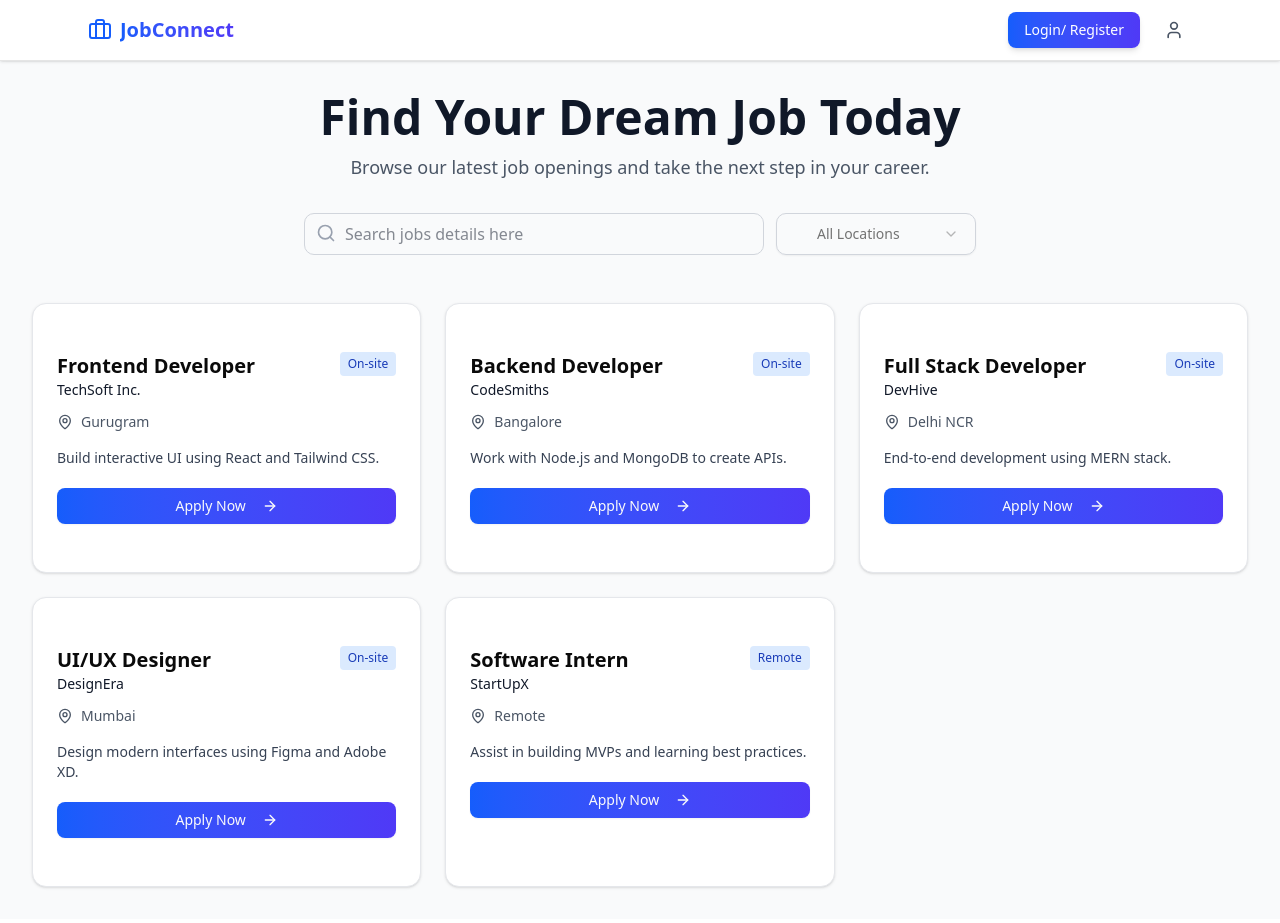
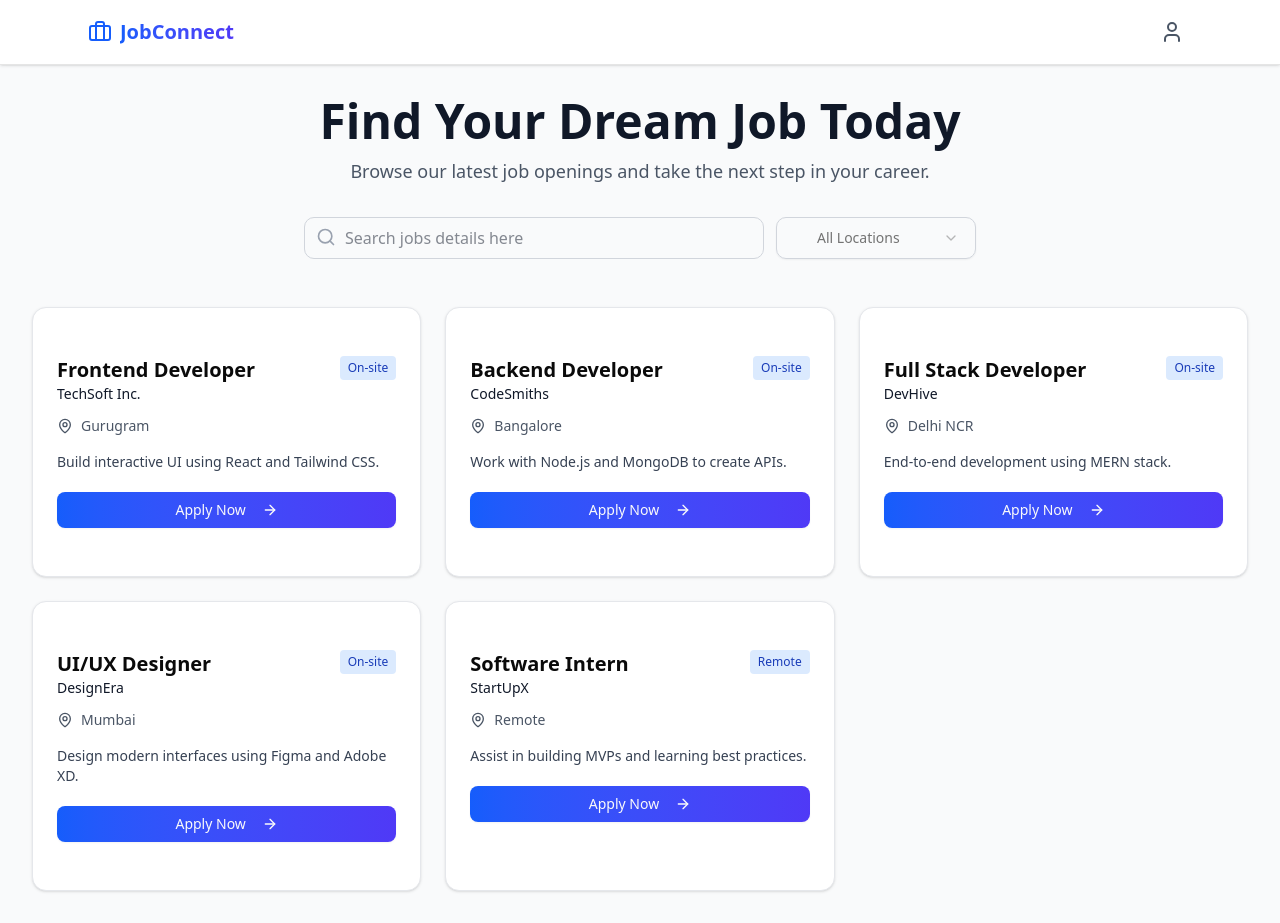
Before and after one commit to pranjalsachan9935/Job-Application-MERN, a React (Vite) app in the folder Frontend/: page / in a window 1280 px wide. Built offline with nearby package versions, Linux system fonts and the light colour scheme.

Commit message:
Added Logout option with updated logo.

```diff
--- a/Frontend/src/components/layout/Header.jsx
+++ b/Frontend/src/components/layout/Header.jsx
@@ -1,6 +1,6 @@
 import React from "react";
 import { Link, useLocation, useNavigate } from "react-router-dom";
-import { User,Briefcase, ShieldCheck } from "lucide-react";
+import { User, Briefcase, UserCheck, LogOut } from "lucide-react";
 import { Button } from "@/components/ui/button";
 
 export default function Header() {
@@ -46,23 +46,26 @@ export default function Header() {
         <div className="flex items-center gap-4">
           {/* Admin Dashboard Button */}
           {isLoggedIn && isAdmin && (
-            <Button
-              variant="outline"
-              onClick={() => navigate("/admin-dashboard")}
-              className="bg-gradient-to-r from-blue-600 to-indigo-600 dark:from-blue-500 dark:to-indigo-500 hover:from-blue-700 hover:to-indigo-700 text-white shadow-md hover:text-white border-none "
+            <Link
+              to="/admin-dashboard"
+              className={`p-2 rounded-full hover:bg-gray-100 dark:hover:bg-gray-800 ${navLinkClass(
+                "/admin-dashboard"
+              )}`}
             >
-               <ShieldCheck className="h-4 w-4" />
-              Admin
-            </Button>
+              <UserCheck className="h-6 w-6" />
+            </Link>
           )}
 
           {/* Login Button */}
-          {!isLoggedIn && (
+          {isLoggedIn && (
             <Button
-              onClick={() => navigate("/login")}
-              className="bg-gradient-to-r from-blue-600 to-indigo-600 dark:from-blue-500 dark:to-indigo-500 hover:from-blue-700 hover:to-indigo-700 text-white shadow-md"
+              onClick={() => {
+                localStorage.removeItem("user");
+                navigate("/login");
+              }}
+              className=" bg-transparent hover:bg-gray-100 dark:hover:bg-gray-800 text-gray-600 dark:text-gray-400 rounded-md p-2 transition-colors border-1 border-gray-300 dark:border-gray-700 font-semibold"
             >
-              Login/ Register
+              <LogOut className="h-8 w-8 " />{" "}
             </Button>
           )}
 
@@ -70,9 +73,11 @@ export default function Header() {
           {isLoggedIn && !isAdmin && (
             <Link
               to="/profile"
-              className={`p-2 rounded-full hover:bg-gray-100 dark:hover:bg-gray-800 ${navLinkClass("/profile")}`}
+              className={`p-2 rounded-full hover:bg-gray-100 dark:hover:bg-gray-800 ${navLinkClass(
+                "/profile"
+              )}`}
             >
-              <User className="h-5 w-5" />
+              <User className="h-6 w-6 " />
             </Link>
           )}
 
@@ -80,9 +85,11 @@ export default function Header() {
           {!isLoggedIn && (
             <Link
               to="/signup"
-              className={`p-2 rounded-full hover:bg-gray-100 dark:hover:bg-gray-800 ${navLinkClass("/signup")}`}
+              className={`p-2 rounded-full hover:bg-gray-100 dark:hover:bg-gray-800 ${navLinkClass(
+                "/signup"
+              )}`}
             >
-              <User className="h-5 w-5" />
+              <User className="h-6 w-6 " />
             </Link>
           )}
         </div>
```
